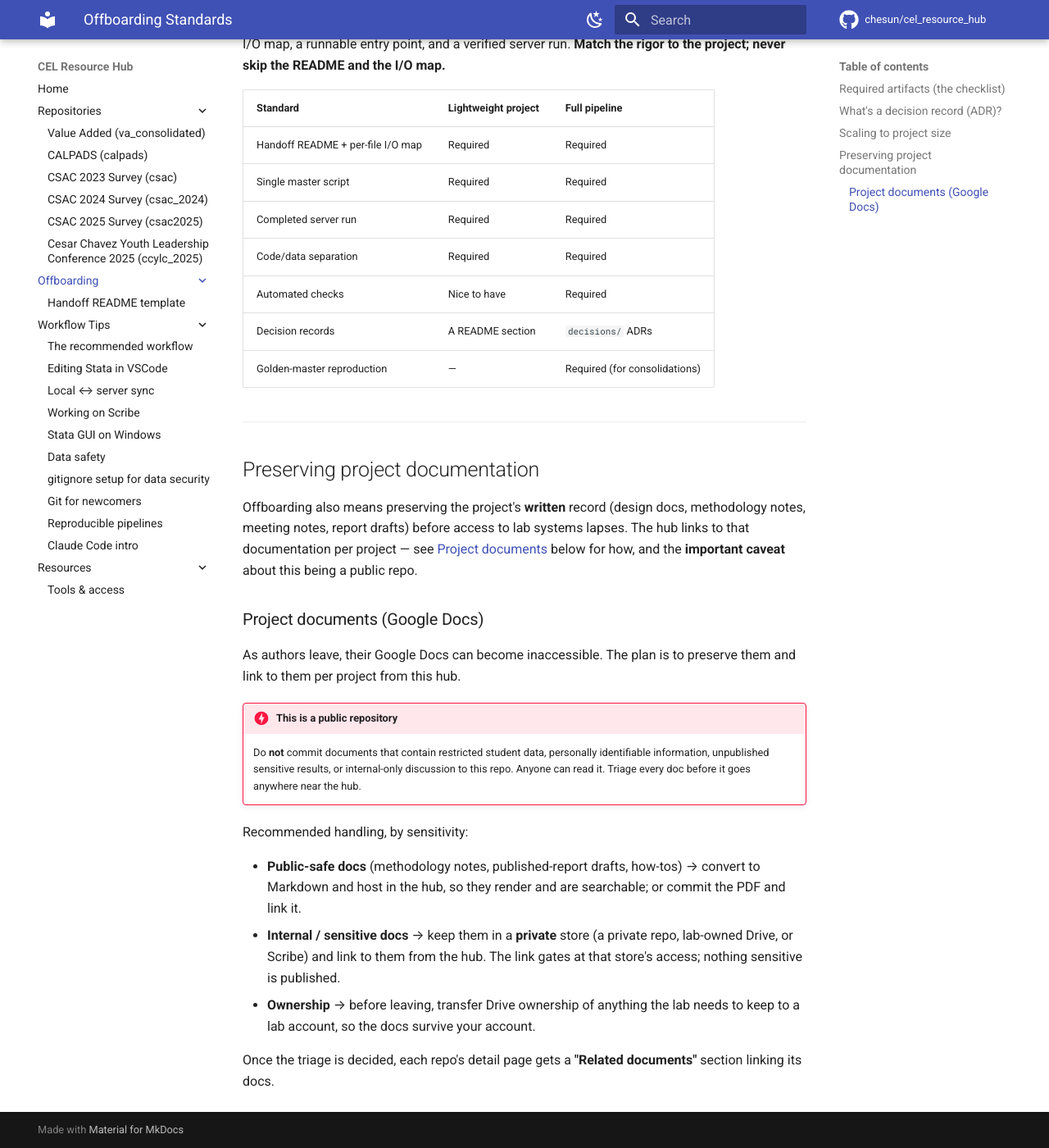
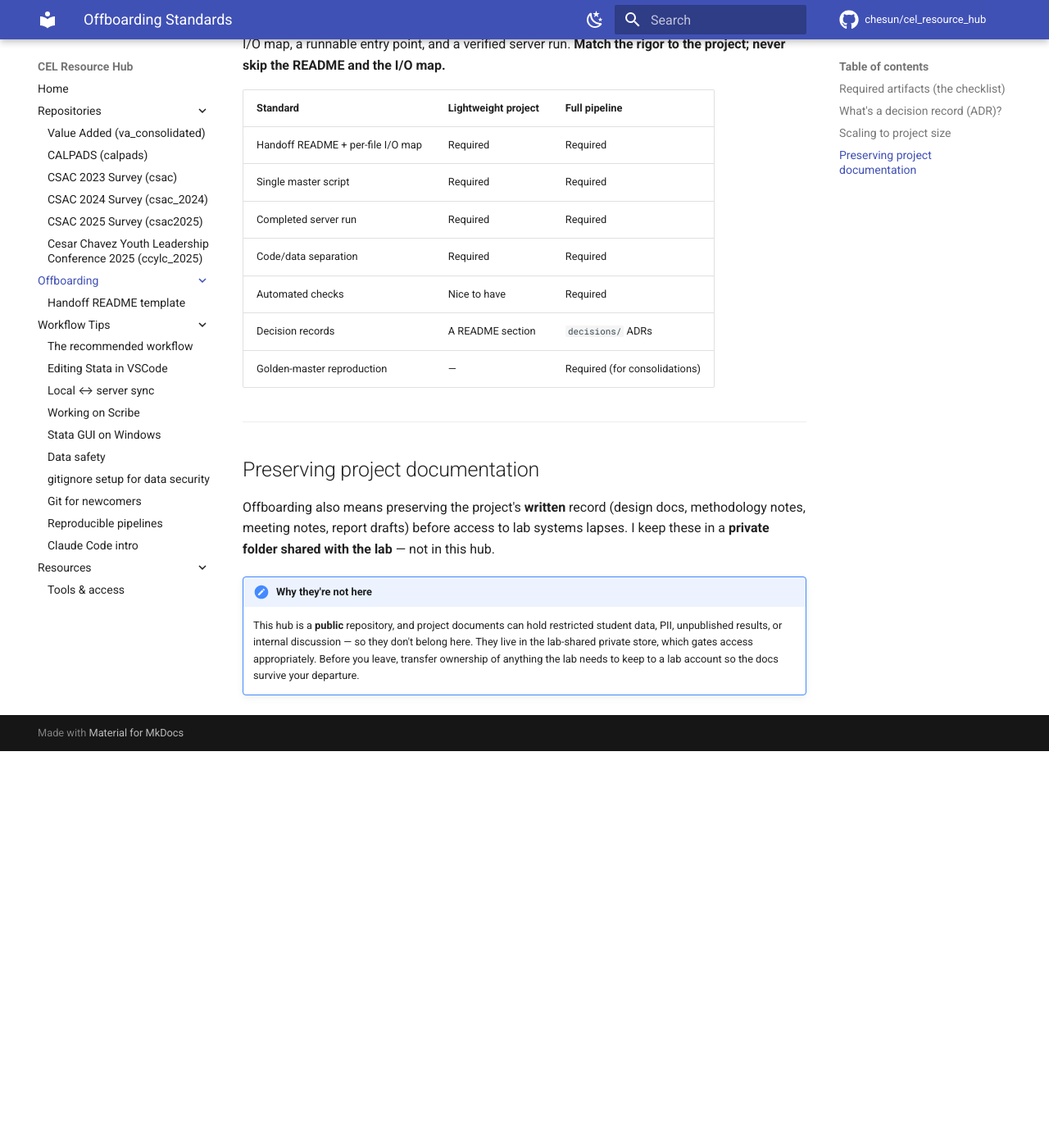
Before and after one commit to chesun/cel_resource_hub, an MkDocs documentation site: the page built from docs/offboarding/index.md, in a window 1280 px wide and 1400 px high, scrolled down 1768 px. Shown: the whole window at 82% size. Built offline with MkDocs 1.6.1 and Material for MkDocs 9.7.7, drawn with Linux system fonts in a browser that asks for light colours; comment, search, counter and statistics services are not loaded; after the commit the page ends 2684 px from its top, so only the background shows below that.

Commit message:
Google Docs out of scope: project docs go to a private lab folder
Per decision, project documentation lives in a private lab-shared folder,
not this public hub. Rewrite the offboarding "Preserving project
documentation" section to match — drop the "host/link from the hub" plan
and the per-repo "Related documents" idea; keep the preserve-the-record
principle, the public-repo caveat, and the ownership-transfer point.

mkdocs build --strict: exit 0, no warnings.

Co-Authored-By: Claude Opus 4.8 (1M context) <noreply@anthropic.com>

```diff
--- a/docs/offboarding/index.md
+++ b/docs/offboarding/index.md
@@ -63,25 +63,11 @@ server run. **Match the rigor to the project; never skip the README and the I/O
 ## Preserving project documentation
 
 Offboarding also means preserving the project's **written** record (design docs, methodology
-notes, meeting notes, report drafts) before access to lab systems lapses. The hub links to
-that documentation per project — see [Project documents](#project-documents-google-docs) below
-for how, and the **important caveat** about this being a public repo.
+notes, meeting notes, report drafts) before access to lab systems lapses. I keep these in a
+**private folder shared with the lab** — not in this hub.
 
-### Project documents (Google Docs)
-
-As authors leave, their Google Docs can become inaccessible. The plan is to preserve them and
-link to them per project from this hub.
-
-!!! danger "This is a public repository"
-    Do **not** commit documents that contain restricted student data, personally identifiable
-    information, unpublished sensitive results, or internal-only discussion to this repo. Anyone
-    can read it. Triage every doc before it goes anywhere near the hub.
-
-Recommended handling, by sensitivity:
-
-- **Public-safe docs** (methodology notes, published-report drafts, how-tos) → convert to Markdown and host in the hub, so they render and are searchable; or commit the PDF and link it.
-- **Internal / sensitive docs** → keep them in a **private** store (a private repo, lab-owned Drive, or Scribe) and link to them from the hub. The link gates at that store's access; nothing sensitive is published.
-- **Ownership** → before leaving, transfer Drive ownership of anything the lab needs to keep to a lab account, so the docs survive your account.
-
-Once the triage is decided, each repo's detail page gets a **"Related documents"** section
-linking its docs.
+!!! note "Why they're not here"
+    This hub is a **public** repository, and project documents can hold restricted student data,
+    PII, unpublished results, or internal discussion — so they don't belong here. They live in the
+    lab-shared private store, which gates access appropriately. Before you leave, transfer
+    ownership of anything the lab needs to keep to a lab account so the docs survive your departure.
```
Also changed, not shown: TODO.md (+1 -1 lines).
